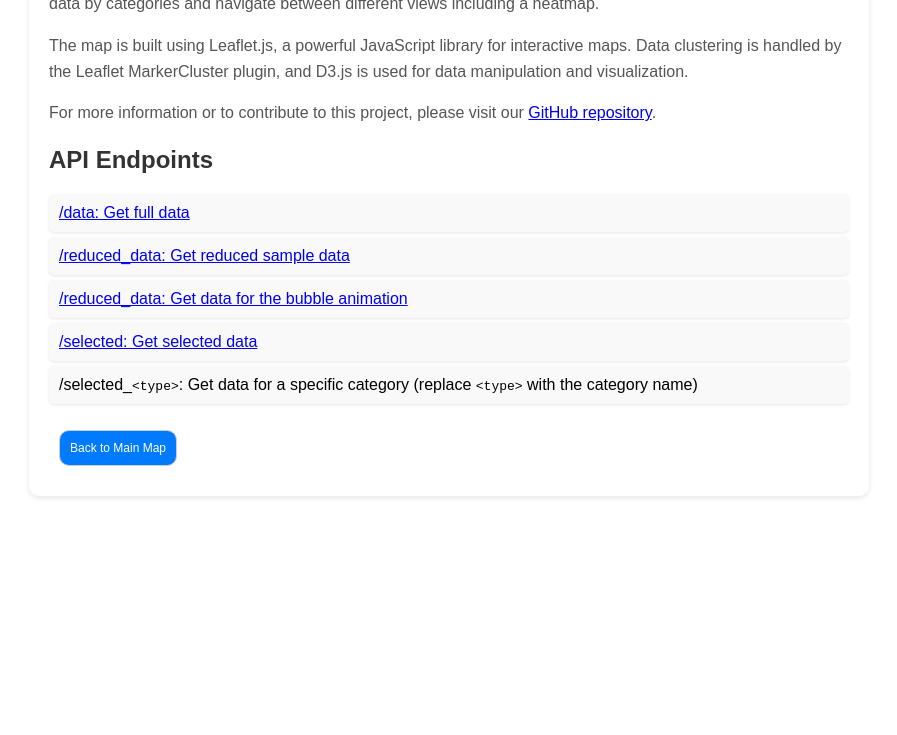
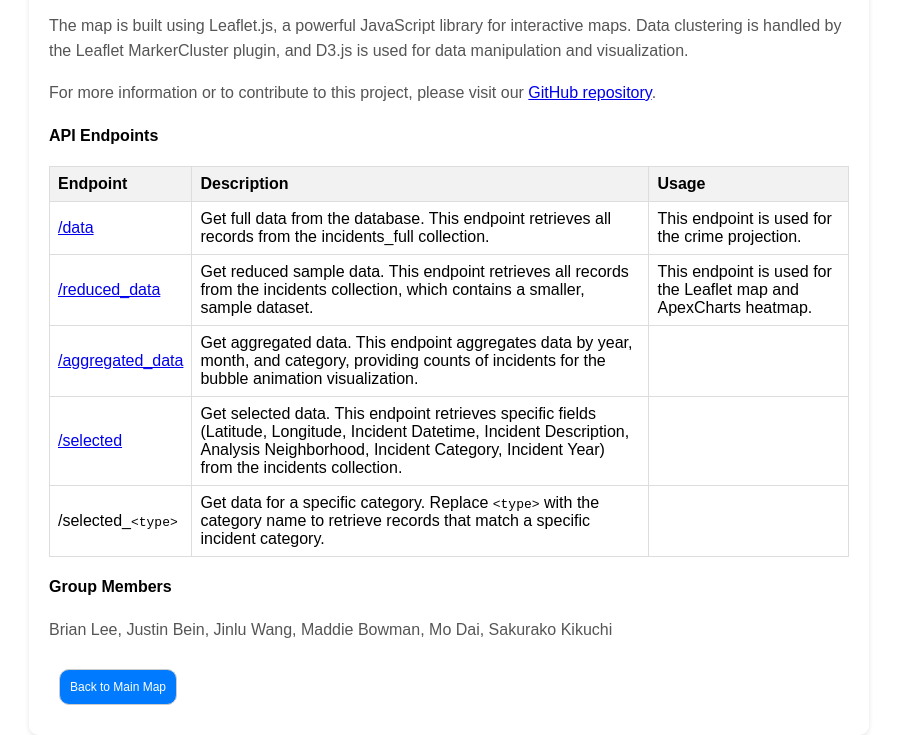
Before and after one commit to maddiebowman/SF_crime_patterns, a plain HTML site: page static/template/about.html in a window 1280 px wide. Shown: the part 154-889 px from the top of the page, without its empty margins (191-1088 px from the left). Before the commit the page ends 800 px from the top, so only its background shows below. Drawn offline with Linux system fonts and the light colour scheme.

Commit message:
Changed the structure of the endpoint intro and added group members.

```diff
--- a/static/template/about.html
+++ b/static/template/about.html
@@ -8,7 +8,7 @@
 </head>
 <body>
     <div id="about-container">
-        <h1>About This Project</h1>
+        <h3>About This Project</h3>
         <p>
             This project is a web application designed to visualize various data points on an interactive map.
             Users can filter data by categories and navigate between different views including a heatmap.
@@ -21,15 +21,43 @@
             For more information or to contribute to this project, please visit our <a href="https://github.com/maddiebowman/SF_crime_patterns">GitHub repository</a>.
         </p>
 
-        <h2>API Endpoints</h2>
-        <ul>
-            <li><a href="http://127.0.0.1:5000/data">/data: Get full data</a></li>
-            <li><a href="http://127.0.0.1:5000/reduced_data">/reduced_data: Get reduced sample data</a></li>
-            <li><a href="http://127.0.0.1:5000/aggregated_data">/reduced_data: Get data for the bubble animation</a></li>
-            <li><a href="http://127.0.0.1:5000/selected">/selected: Get selected data</a></li>
-            <li>/selected_<code>&lt;type&gt;</code>: Get data for a specific category (replace <code>&lt;type&gt;</code> with the category name)</li>
-        </ul>
-
+        <h4>API Endpoints</h4>
+        <table border="1" cellpadding="10" cellspacing="0">
+            <tr>
+                <th>Endpoint</th>
+                <th>Description</th>
+                <th>Usage</th>
+            </tr>
+            <tr>
+                <td><a href="http://127.0.0.1:5000/data">/data</a></td>
+                <td>Get full data from the database. This endpoint retrieves all records from the incidents_full collection.</td>
+                <td>This endpoint is used for the crime projection.</td>
+            </tr>
+            <tr>
+                <td><a href="http://127.0.0.1:5000/reduced_data">/reduced_data</a></td>
+                <td>Get reduced sample data. This endpoint retrieves all records from the incidents collection, which contains a smaller, sample dataset.</td>
+                <td>This endpoint is used for the Leaflet map and ApexCharts heatmap.</td>
+            </tr>
+            <tr>
+                <td><a href="http://127.0.0.1:5000/aggregated_data">/aggregated_data</a></td>
+                <td>Get aggregated data. This endpoint aggregates data by year, month, and category, providing counts of incidents for the bubble animation visualization.</td>
+                <td></td>
+            </tr>
+            <tr>
+                <td><a href="http://127.0.0.1:5000/selected">/selected</a></td>
+                <td>Get selected data. This endpoint retrieves specific fields (Latitude, Longitude, Incident Datetime, Incident Description, Analysis Neighborhood, Incident Category, Incident Year) from the incidents collection.</td>
+                <td></td>
+            </tr>
+            <tr>
+                <td>/selected_<code>&lt;type&gt;</code></td>
+                <td>Get data for a specific category. Replace <code>&lt;type&gt;</code> with the category name to retrieve records that match a specific incident category.</td>
+                <td></td>
+            </tr>
+        </table>
+        <h4>Group Members</h4>
+        <p id="group-members">
+            Brian Lee, Justin Bein, Jinlu Wang, Maddie Bowman, Mo Dai, Sakurako Kikuchi
+        </p>
         <button id="backButton" onclick="window.location.href='/'">Back to Main Map</button>
     </div>
 </body>
```
